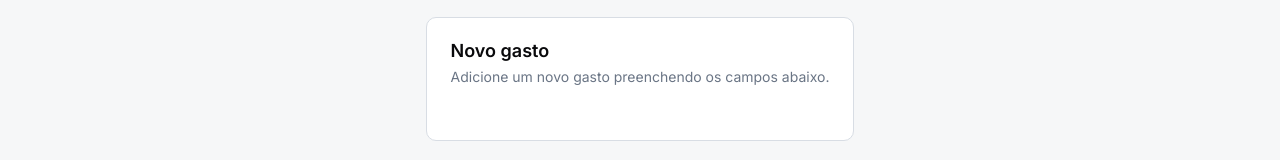
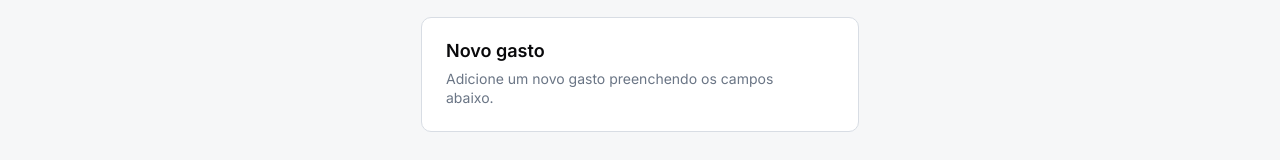
Before and after one commit to bagrielz/frontend-fincofre, an Angular app: page /adicionar-gasto in a window 1280 px wide. Shown: the part 148-308 px from the top of the page. Built offline with nearby package versions, Linux system fonts and the light colour scheme.

Commit message:
style: updates the style to the form component

```diff
--- a/src/app/components/form/form.component.css
+++ b/src/app/components/form/form.component.css
@@ -4,6 +4,7 @@
 }
 
 .custom-background {
+  width: var(--w-form-content);
   background: var(--color-light);
   padding: 1.5rem;
 
@@ -20,5 +21,7 @@
   font-size: var(--font-size-sm);
   color: var(--color-gray-300);
   font-weight: var(--font-regular);
-  margin-bottom: 2rem;
+
+  width: 90%;
+  line-height: 1.33;
 }
--- a/src/styles.css
+++ b/src/styles.css
@@ -31,6 +31,7 @@
   /* Utility variables */
   --opacity-50: 0.5;
   --w-container: 67.75rem;
+  --w-form-content: 24.25rem;
 }
 
 body {
```
